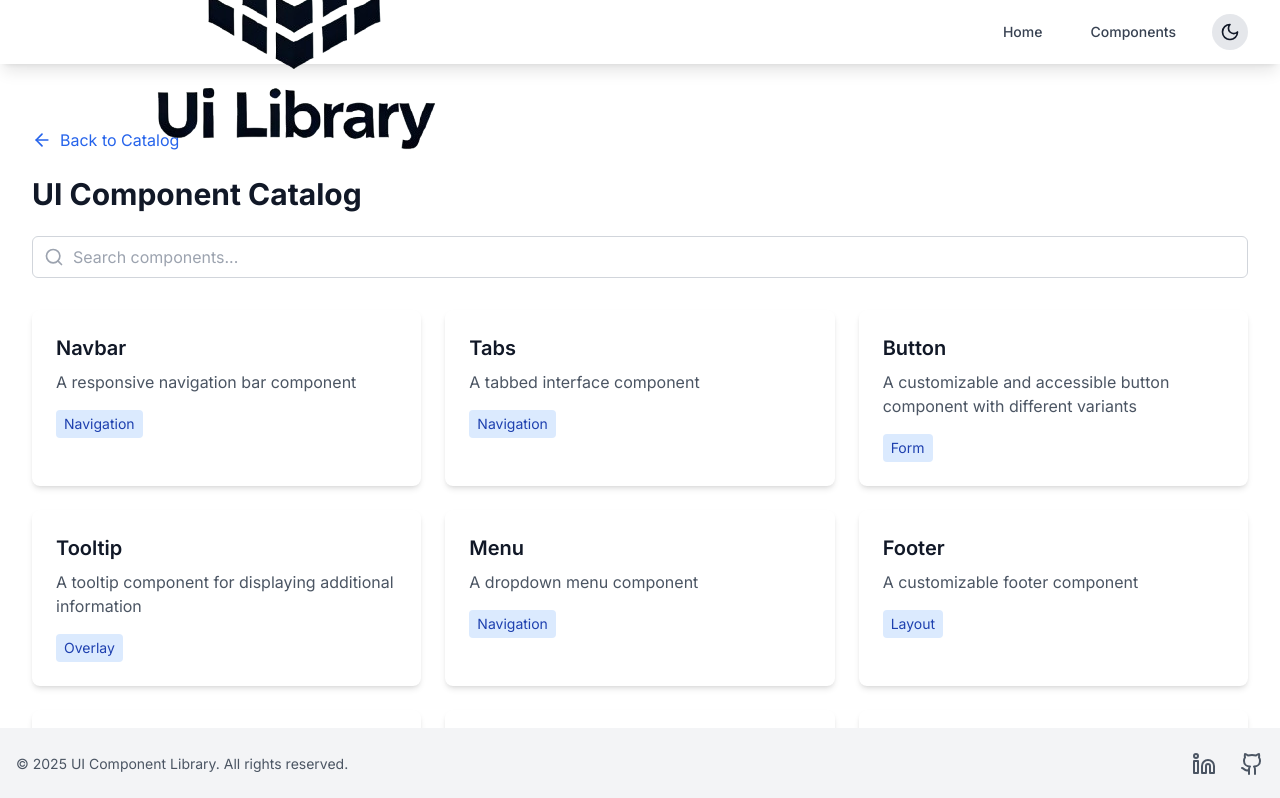
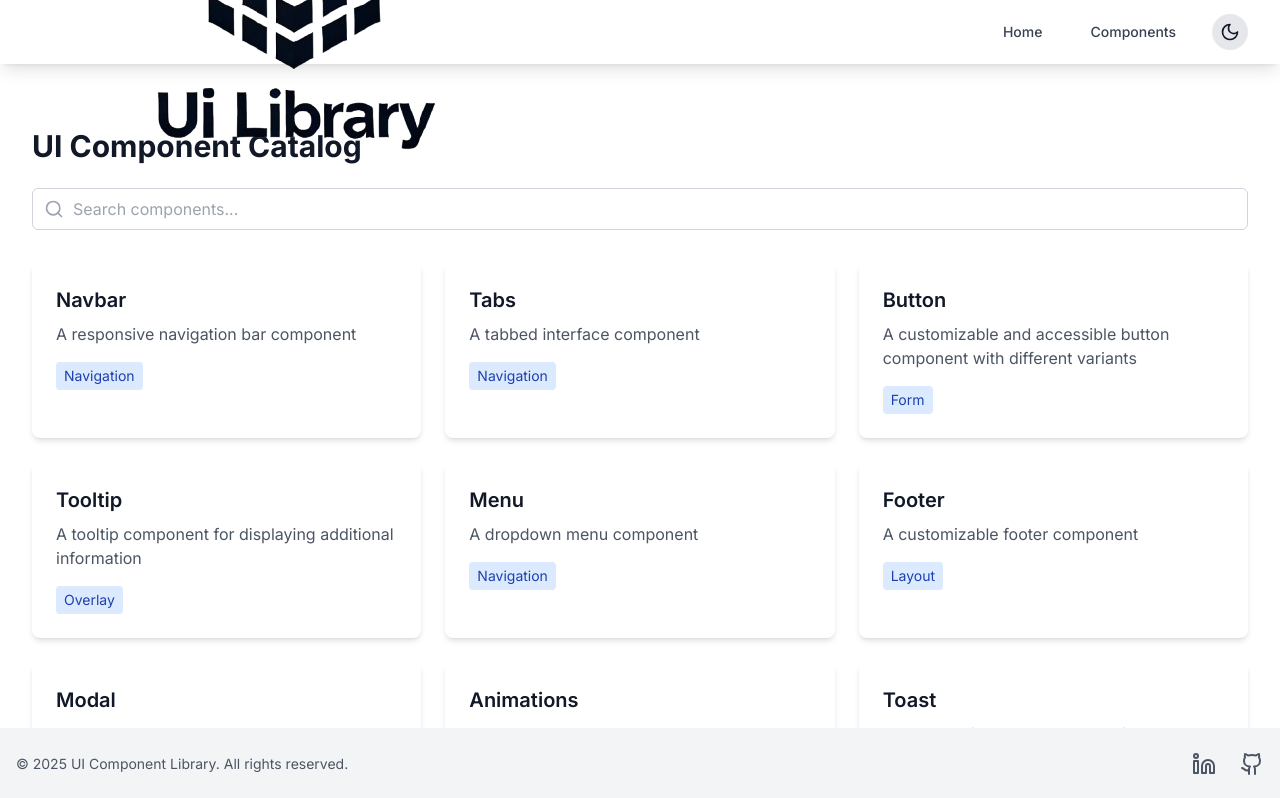
Before and after one commit to Florence-Martin/UI-Library, a Next.js app: page /catalog in a window 1280 px wide. Shown: the top 798 px of the page. Built offline with nearby package versions, Linux system fonts and the light colour scheme.

Commit message:
fix: remove Back to Catalog to itself

```diff
--- a/app/catalog/page.tsx
+++ b/app/catalog/page.tsx
@@ -5,7 +5,6 @@ import { motion } from "framer-motion";
 import { components } from "@/lib/components";
 import SearchBar from "@/components/SearchBar";
 import ComponentCard from "@/components/ComponentCard";
-import BackToCatalog from "@/components/BackToCatalog";
 
 export default function Catalog() {
   const [searchTerm, setSearchTerm] = useState("");
@@ -18,8 +17,6 @@ export default function Catalog() {
 
   return (
     <div className="container mx-auto px-4 py-8">
-      <BackToCatalog />
-
       <h1 className="text-3xl font-bold mb-6">UI Component Catalog</h1>
       <SearchBar value={searchTerm} onChange={setSearchTerm} />
       <motion.div
```
